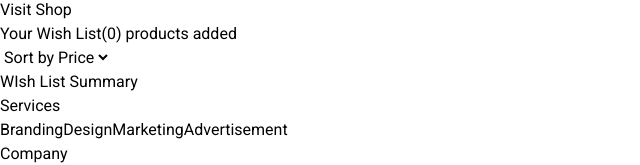
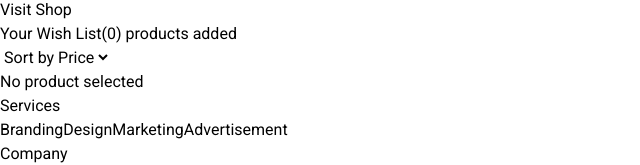
Before and after one commit to 30526/home-decor-furniture-, a React (Vite) app: page /wishList in a window 1280 px wide. Shown: the part 1466-1631 px from the top of the page, without its empty margins (0-640 px from the left). Built offline with nearby package versions, Linux system fonts and the light colour scheme.

Commit message:
added local storage function to utils

```diff
--- a/src/components/Charts/Charts.jsx
+++ b/src/components/Charts/Charts.jsx
@@ -15,6 +15,8 @@ const Charts = ({ getItem }) => {
         category,
         total: totalByCategory[category]
     }))
+
+    if (getItem.length === 0) return <p className='text-center text-4xl font-bold mt-30'>No product selected</p>
 
     return (
         <div className='mt-40'>
--- /dev/null
+++ b/src/components/Utils/localStorage.js
@@ -0,0 +1,10 @@
+export const loadWishList = () => {
+    try {
+        const data = localStorage.getItem('wishList');
+        return data ? JSON.parse(data) : [];
+    }
+    catch (err) {
+        console.log(err)
+        return [];
+    }
+}
--- a/src/pages/Routes/Routes.jsx
+++ b/src/pages/Routes/Routes.jsx
@@ -25,7 +25,7 @@ const router = createBrowserRouter([
                 element: <Products></Products>
             },
             {
-                path: 'product/:id',
+                path: '/product/:id',
                 element: <ProductDetails></ProductDetails>
             },
             {
--- a/src/pages/WishList/WishList.jsx
+++ b/src/pages/WishList/WishList.jsx
@@ -1,8 +1,9 @@
-import React, { useEffect, useState } from 'react';
+import React, { useState } from 'react';
 import Charts from '../../components/Charts/Charts';
+import { loadWishList } from '../../components/Utils/localStorage';
 
 const WishList = () => {
-    const [getItem, setGetItem] = useState([]);
+    const [getItem, setGetItem] = useState(() => loadWishList());
     const [sort, setSort] = useState('none');
 
     const sortedItem = (
@@ -25,10 +26,6 @@ const WishList = () => {
         setGetItem(updatedData);
     }
 
-    useEffect(() => {
-        const getStorageItem = JSON.parse(localStorage.getItem('wishList'));
-        if (getStorageItem) setGetItem(getStorageItem);
-    }, [])
     return (
         <div>
             <div className='flex justify-between items-center mb-10'>
@@ -65,7 +62,7 @@ const WishList = () => {
                         </div>
                     )}
             </div>
-            <Charts  getItem={getItem}></Charts>
+            <Charts getItem={getItem}></Charts>
         </div >
     );
 };
```
